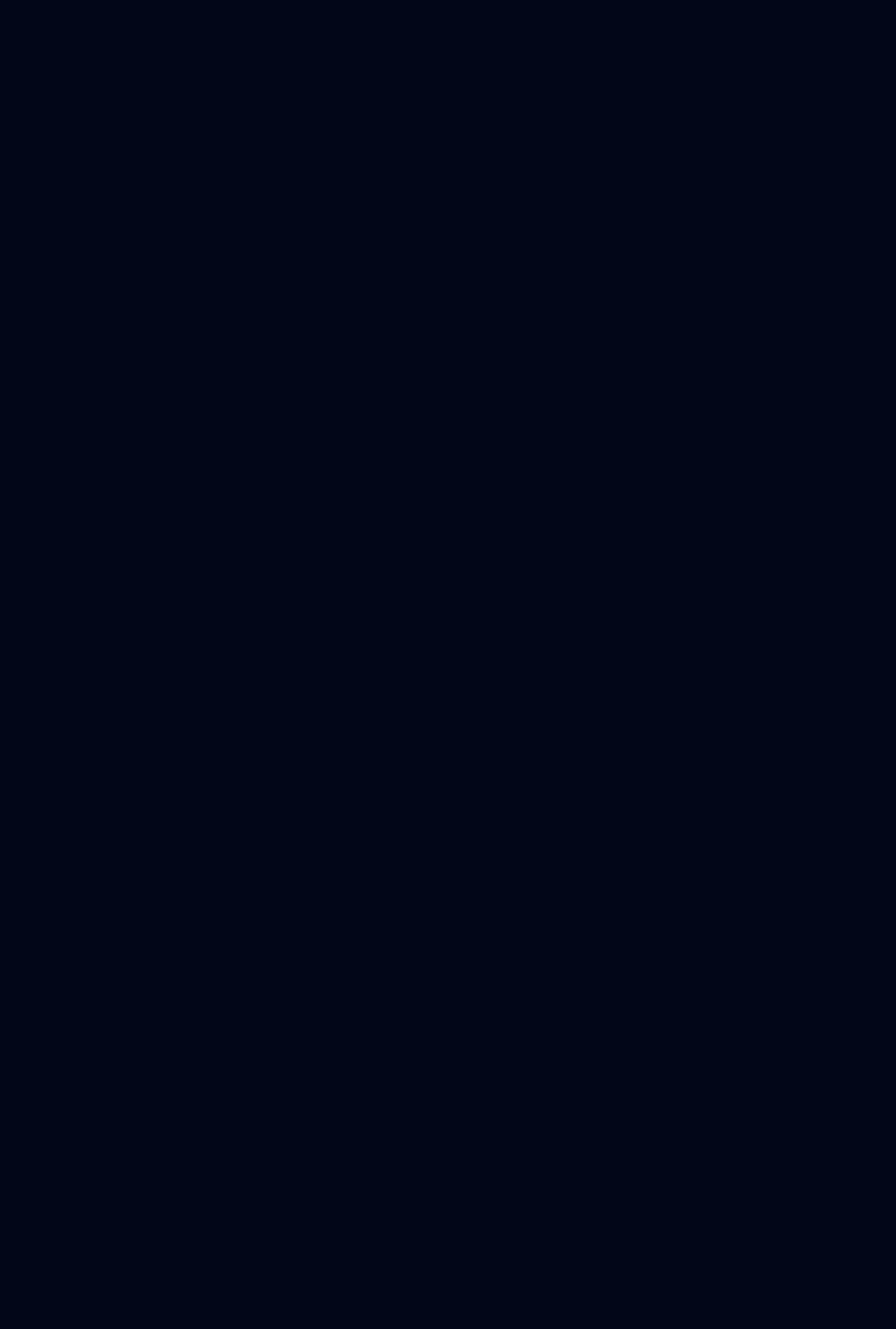
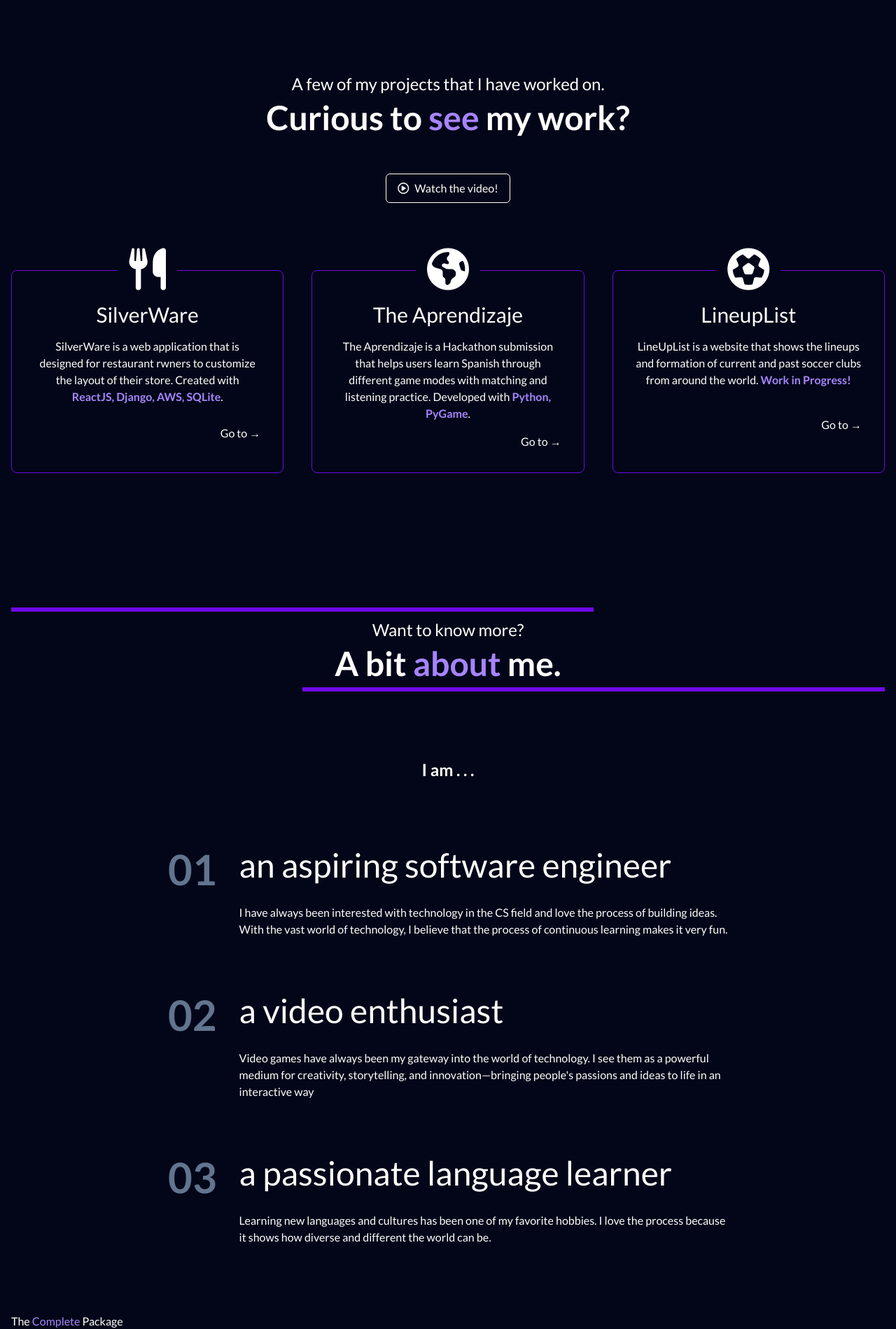
Before and after one commit to nickmarietta/nickmportfol, a SvelteKit app in the folder nickmportfolio/: page / in a window 1280 px wide. Shown: the part 802-2701 px from the top of the page at 70% size. Before the commit the page ends 800 px from the top, so only its background shows below. Built offline with nearby package versions, Linux system fonts and the light colour scheme.

Commit message:
almost done, still want to do more customs

```diff
--- a/nickmportfolio/src/components/Header.svelte
+++ b/nickmportfolio/src/components/Header.svelte
@@ -15,7 +15,7 @@
         <b class="font-bold lato">Nicklaus</b> Marietta
     </h1>
 
-    <div class="sm:flex items-center gap-4 hidden">
+    <div class="sm:flex ml-auto pr-4 items-center gap-4 hidden">
         {#each tabs as tab, index}
             <a href={tab.link} class="duration-200 hover:text-violet-400">
                 <p>{tab.name}</p>
--- a/nickmportfolio/src/components/Main.svelte
+++ b/nickmportfolio/src/components/Main.svelte
@@ -1,4 +1,18 @@
 <script>
+  import Step from "./Step.svelte";
+
+  let steps = [
+    {name: "SilverWare", icon: "fa-solid fa-utensils"},
+    {name: "The Aprendizaje", icon: "fa-solid fa-earth-americas"},
+    {name: "LineupList", icon: "fa-solid fa-futbol"},
+  ]
+
+  let benefits = [
+    {name: "an aspiring software engineer", description: "I have always been interested with technology in the CS field and love the process of building ideas. With the vast world of technology, I believe that the process of continuous learning makes it very fun."},
+    {name: "a video enthusiast", description: "Video games have always been my gateway into the world of technology. I see them as a powerful medium for creativity, storytelling, and innovation—bringing people's passions and ideas to life in an interactive way"},
+    {name: "a passionate language learner", description: "Learning new languages and cultures has been one of my favorite hobbies. I love the process because it shows how diverse and different the world can be."},
+  ]
+
 </script>
 
 <main class="flex flex-col flex-1 p-4">
@@ -11,7 +25,7 @@
         >
             <h2 class="font-semibold text-4xl sm:text-5xl md:text-6xl">
                 <span
-                    class="relative inline-block animate-bounce px-1 py-2 font-bold text-white hover:bg-blue-700"
+                    class="relative inline-block animate-bounce px-1 py-2 font-bold text-white"
                 >
                     Hi!
                 </span>
@@ -32,8 +46,80 @@
                 <h4 class="relative z-9">Get in touch &rarr;</h4>
             </a>
         </div>
-        <div class="relative shadow-2xl grid place-itmes-center">
-            <img src="images/profile.png" alt="Profile Image">
+        <div class="relative shadow-2xl grid place-items-center">
+            <img src={"images/pikachu.png"} alt="Profile Image" class="object-cover z-[2] max-h-[70vh]">
+        </div>
+    </section>
+
+    <section id="projects" class="py-20 lg:py-32 flex flex-col gap-24">
+        <div class="flex flex-col gap-2 text-center">
+            <h6 class="text-lg sm:text-xl md:text-2xl">
+                A few of my projects that I have worked on.
+            </h6>
+            <h3 class="font-semibold text-3xl sm:text-4xl md:text-5xl">
+                Curious to <span class="lato text-violet-400">see</span> my work?
+            </h3>
+        </div>
+        <a href="https://www.youtube.com/watch?v=fyXIezpxFi0&ab_channel=Enjambre" target="_blank" class="mx-auto px-4 py-2 rounded-md border border-solid border-white flex items-center gap-2 -mb-4 sm:-mb-0 -mt-10 hover:border-violet-700 duration-200">
+            <i class="fa-regular fa-circle-play"></i>
+            <p>Watch the video!</p>
+        </a>
+        <div class="grid grid-cols-1 lg:grid-cols-3 gap-12 lg:gap-10">
+            <Step step={steps[0]}>
+                <p>SilverWare is a web application that is designed for restaurant rwners to customize the layout of their store. Created with <strong class="text-violet-400">ReactJS, Django, AWS, SQLite</strong>.</p>
+            </Step>
+            <Step step={steps[1]}>
+                <p>The Aprendizaje is a Hackathon submission that helps users learn Spanish through different game modes with matching and listening practice. Developed with <strong class="text-violet-400">Python, PyGame</strong>.</p>
+            </Step>
+            <Step step={steps[2]}>
+                <p>LineUpList is a website that shows the lineups and formation of current and past soccer clubs from around the world. <strong class="text-violet-400">Work in Progress!</strong></p>
+            </Step>
+        </div>
+    </section>
+    <section id="about" class="py-20 pt-10 lg:pt-16 lg:py-32 flex flex-col gap-16 sm:gap-20 md:gap-24 relative">
+        <div class="flex flex-col gap-2 text-center relative before:absolute before:top-0 before:left-0 before:w-2/3 before:h-1.5 before:bg-violet-700 after:absolute after:bottom-0 after:right-0 after:w-2/3 after:h-1.5 after:bg-violet-700 py-4">
+            <h6 class="text-lg sm:text-xl md:text-2xl">Want to know more?</h6>
+            <h3 class="font-semibold text-3xl sm:text-4xl md:text-5xl">A bit <span class="lato text-violet-400">about</span> me.</h3>
+        </div>
+        <p class="mx-auto lato font-semibold text-lg sm:text-xl md:text-2xl"> I am . . .</p>
+        <div class="flex flex-col gap-20 w-full mx-auto max-w-[800px]">
+            {#each benefits as benefit, index}
+            <div class="flex gap-6 sm:gap-8">
+                <p class="lato text-4xl sm:text-5xl md:text-6xl text-slate-500 font-semibold">
+                    0{index + 1}
+                </p>
+                <div class="flex flex-col gap-6 sm:gap-8">
+                    <h3 class="text-2xl sm:text-3cl md:text-5xl">
+                        {benefit.name}
+                    </h3>
+                    <p>{benefit.description}</p>
+                </div>
+            </div>
+            {/each}
+        </div>
+        <h5>The <span class="text-violet-400">Complete</span> Package</h5>
+        <div class="flex flex-col overflow-x-scroll gap-10 max-w-[800px] mx-auto w-full">
+            <table class="bg-white text-slate-700 rounded text-center">
+                <thead class="border-b border-solid border-slate-200">
+                    <tr class="">
+                        <th>
+                        </th>
+                        <th class="whitespace-nowrap p-2 px-4">Candidate #1</th>
+                        <th class="whitespace-nowrap p-2 px-4">Candidate #2</th>
+                        <th class="whitespace-nowrap p-2 px-4">Candidate #3</th>
+                        <th class="whitespace-nowrap bg-violet-700 text-white p-4 px-8">Me</th>
+                    </tr>
+                </thead>
+                <tbody>
+                    <tr class="border-b border-solid border-slate-200">
+                        <td class="border-r border-solid border-white pl-4 pr-8 py-4 font-semibold text-sm">Dedication</td>
+                        <td><i class="fa-solid fa-xmark text-slate-500"></i></td>
+                        <td><i class="fa-solid fa-xmark text-slate-500"></i></td>
+                        <td><i class="fa-solid fa-xmark text-slate-500"></i></td>
+                        <td><i class="fa-solid fa-xmark text-green-500"></i></td>
+                    </tr>
+                </tbody>
+            </table>
         </div>
     </section>
 </main>
--- a/nickmportfolio/src/components/Step.svelte
+++ b/nickmportfolio/src/components/Step.svelte
@@ -0,0 +1,17 @@
+<script>
+
+    export let step;
+</script>
+
+<a href={step.href} target="_blank" class="p-4 sm:p-6 md:p-8 flex flex-col gap-4 rounded-lg border border-solid border-violet-700 text-center group cursor-pointer hover:border-violet-400 duration-200">
+    <div class="bg-slate-950 grid place-items-center px-4 text-5xl md:text-6xl -mt-10 sm:-mt-12 md:-mt-14 lg:-mt-16 mx-auto duration-200">
+        <i class={step.icon}></i>
+    </div>
+    <h3 class="font-medium text-xl sm:text-2xl md:text-3xl">{step.name}</h3>
+    <slot/>
+    <div class="flex-1 flex justify-between gap-4 items-center">
+        <div class="ml-auto cursor-pointer hover:text-slate-950 duration-200 relative after:absolute after:top-0 after:h-0 after:right-full after:w-full after:h-full after:bg-white after:duration-200 hover:after:translate-x-full after:z-[-1] overflow-hidden">
+            <p class="relative z-4">Go to &rarr;</p>
+        </div>
+    </div>
+</a>
```
Also changed, not shown: nickmportfolio/static/images/pikachu.png (added).
